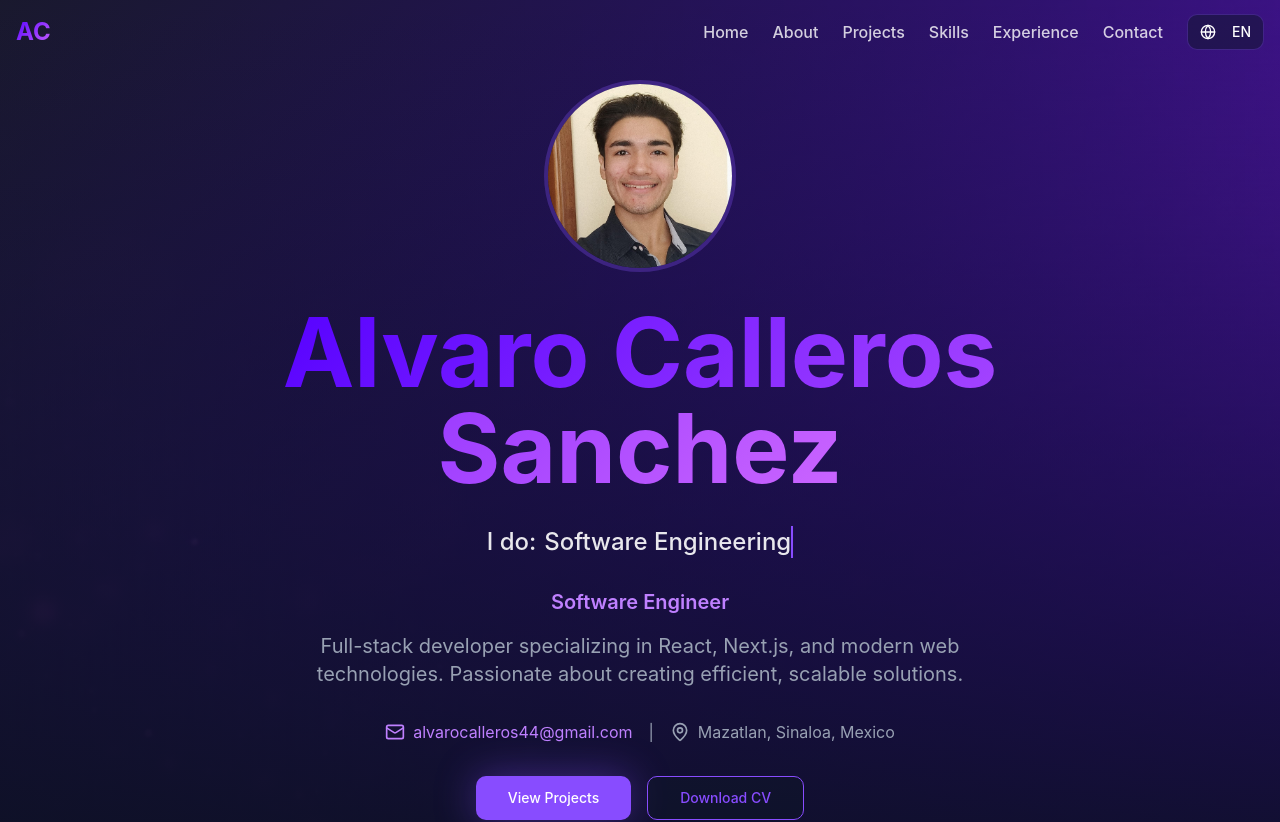
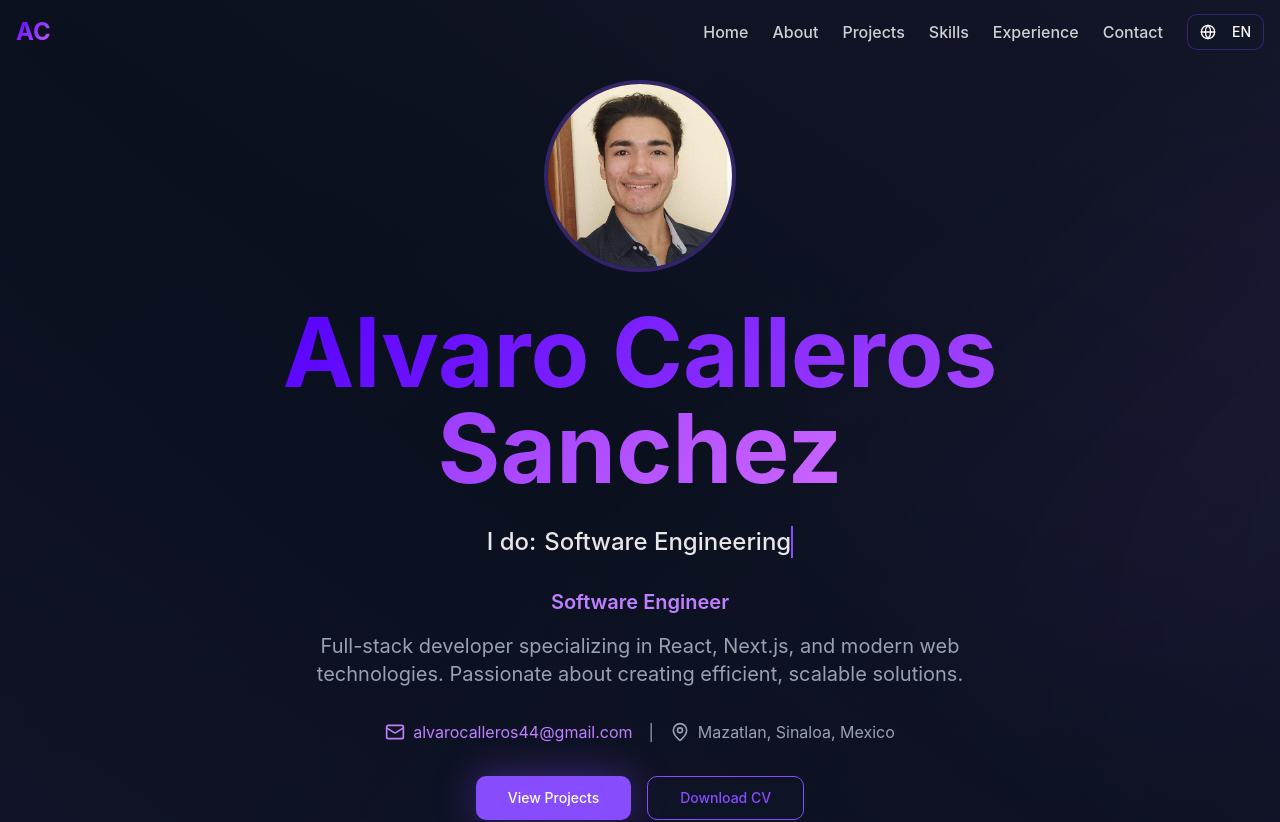
Before and after one commit to Alvaro-Calleros/Alvaro-Calleros-Portfolio, a React (Vite) app: page / in a window 1280 px wide. Shown: the top 822 px of the page. Built offline with nearby package versions, Linux system fonts and the light colour scheme; the HTML template or start-up script is replaced by a standard one.

Commit message:
feat: adjust hero section animations and layout

```diff
--- a/src/components/Hero.tsx
+++ b/src/components/Hero.tsx
@@ -1,6 +1,5 @@
 import { Mail, MapPin, Github, Linkedin } from "lucide-react";
 import { Button } from "@/components/ui/button";
-import heroBg from "@/assets/hero-bg.jpg";
 import TypewriterText from "./TypewriterText";
 import { useScrollReveal } from "@/hooks/useScrollReveal";
 
@@ -22,14 +21,11 @@ const Hero = ({ translations }: HeroProps) => {
     <section
       id="home"
       ref={heroRef as any}
-      className="relative min-h-screen flex items-center justify-center overflow-hidden"
-      style={{
-        backgroundImage: `linear-gradient(135deg, rgba(26, 26, 46, 0.95), rgba(74, 0, 224, 0.7)), url(${heroBg})`,
-        backgroundSize: 'cover',
-        backgroundPosition: 'center',
-      }}
+      className="relative min-h-screen flex items-center justify-center overflow-hidden bg-gradient-to-br from-background via-background/95 to-primary/10"
     >
-      <div className="absolute inset-0 bg-gradient-to-b from-transparent via-background/50 to-background" />
+      {/* Gradient overlays for depth */}
+      <div className="absolute inset-0 bg-gradient-to-b from-transparent via-background/30 to-background/80" />
+      <div className="absolute inset-0 bg-gradient-to-tr from-primary/5 via-transparent to-secondary/5" />
 
       <div className={`container relative z-10 mx-auto px-4 py-20 transition-all duration-700 ${heroVisible ? 'opacity-100 translate-y-0' : 'opacity-0 translate-y-8'}`}>
         <div className="max-w-4xl mx-auto text-center space-y-8">
```
